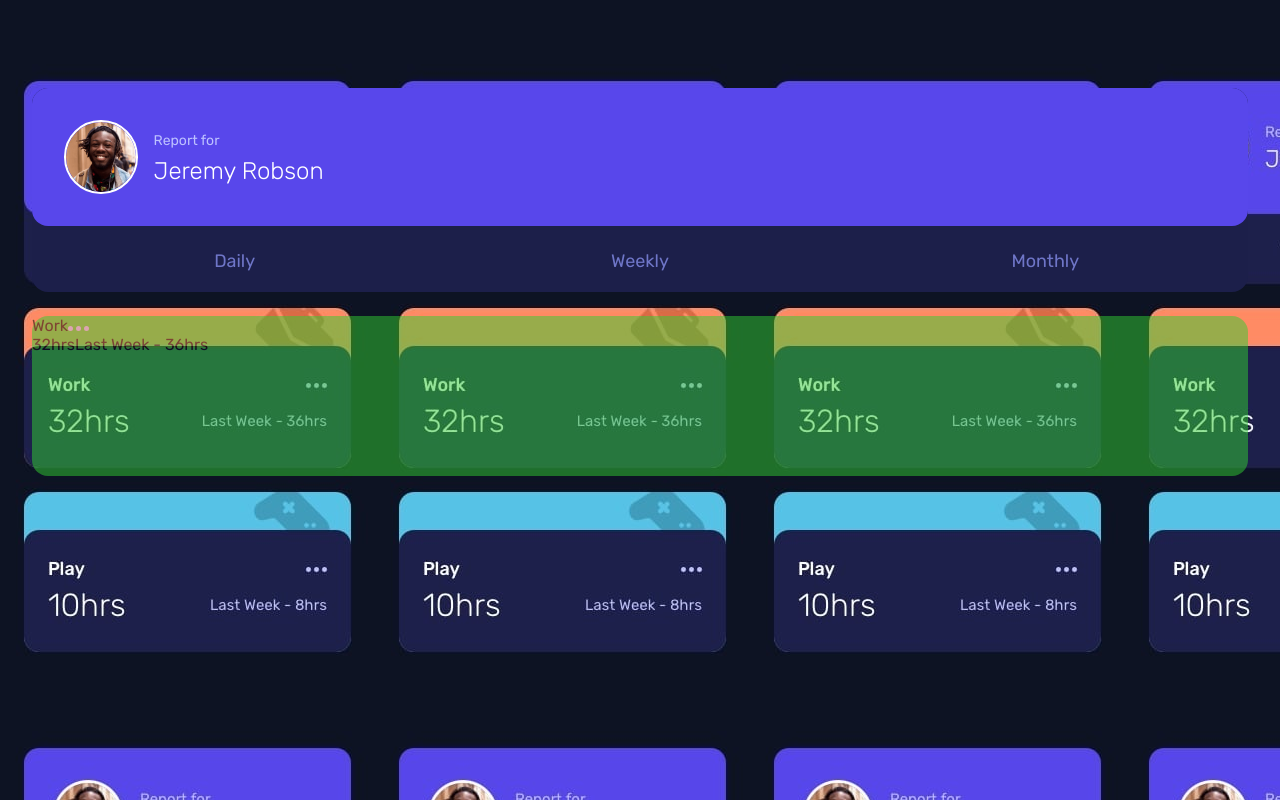
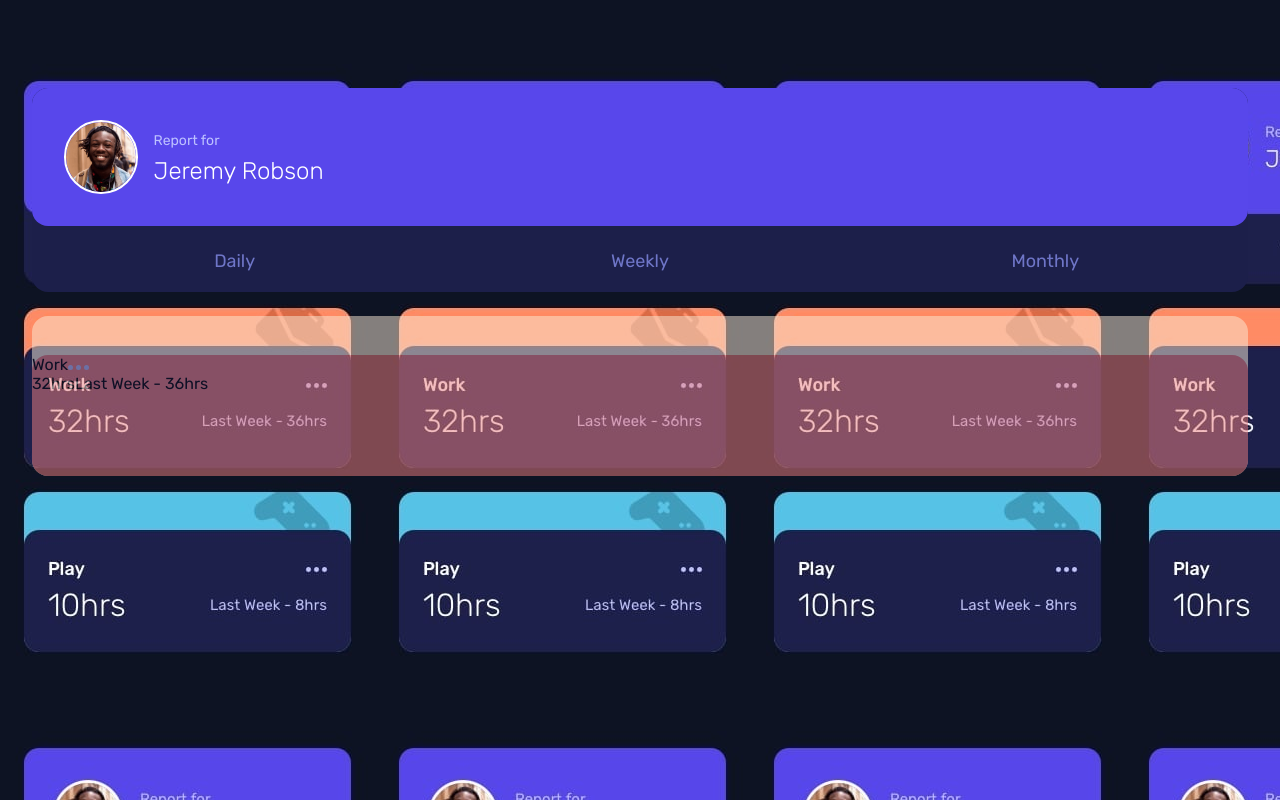
Before and after one commit to TheDilp/timetracker, a React (Create React App) app in the folder timetracker/: page / in a window 1280 px wide. Built offline with nearby package versions, Linux system fonts and the light colour scheme.

Commit message:
Added content style to habit card

```diff
--- a/timetracker/src/App.css
+++ b/timetracker/src/App.css
@@ -93,9 +93,21 @@ body {
 /** HABIT CARD **/
 
 .habitCard {
+  display: flex;
+  flex-direction: column;
+  justify-content: flex-end;
+
   margin: 1.5rem 0;
   opacity: 0.5;
-  background-color: limegreen;
+  background-color: antiquewhite;
   border-radius: var(--card-border-radius);
-  height: calc(var(--card-height) - 2.75rem);
+  height: 10rem;
 }
+
+.habitCardContent {
+  width: 100%;
+  height: 75.5%;
+  background-color: lightcoral;
+  /* background-color: var(--dark-blue); */
+  border-radius: var(--card-border-radius);
+}
```
